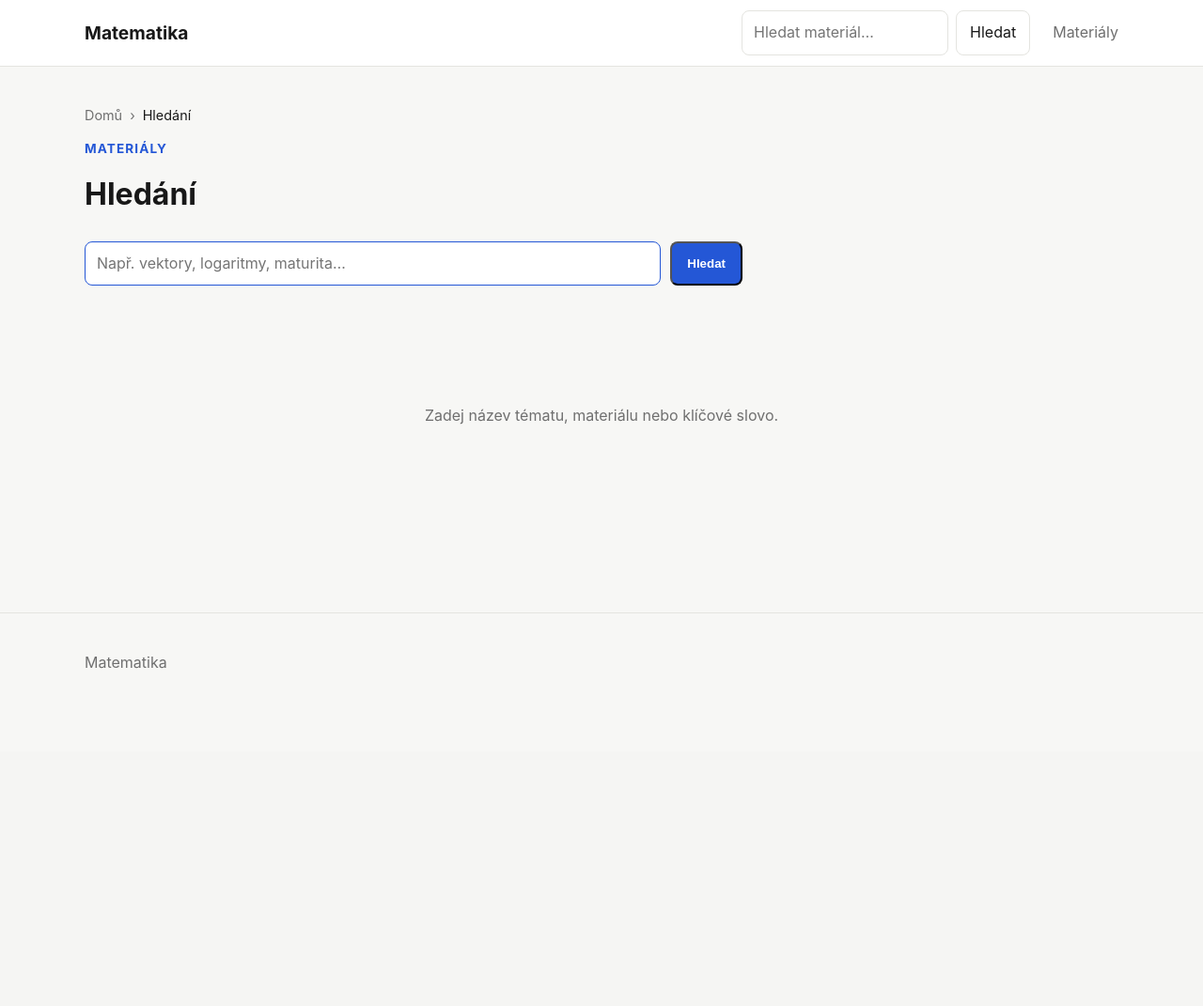
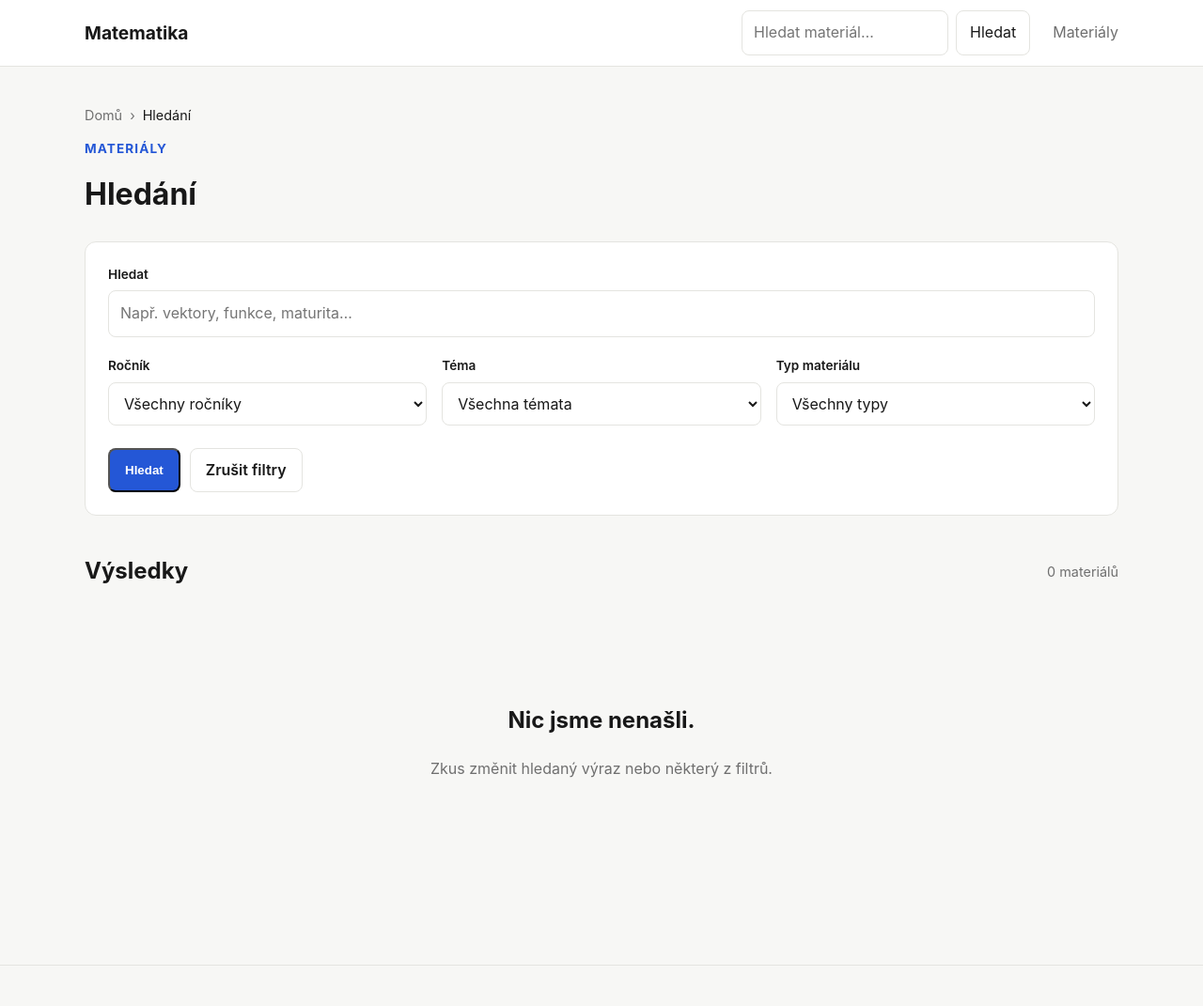
Before and after one commit to Werdna09/matematika-web, a Django app: page /hledat/ in a window 1280 px wide. Shown: the top 1071 px of the page at 94% size. Before the commit the page ends 712 px from the top, so only its background shows below. Run offline with Django 5.2, Linux system fonts and the light colour scheme; data that the repository does not hold is empty.

Commit message:
Add search filters

```diff
--- a/materials/views.py
+++ b/materials/views.py
@@ -1,6 +1,5 @@
+from django.db.models import Q
 from django.shortcuts import get_object_or_404, render
-from django.db.models import Q
-
 
 from .models import Grade, Material, MaterialType, Topic
 
@@ -77,29 +76,54 @@ def material_detail(request, slug):
 def search(request):
     query = request.GET.get("q", "").strip()
 
-    materials = Material.objects.none()
+    selected_grade = request.GET.get("grade", "")
+    selected_topic = request.GET.get("topic", "")
+    selected_type = request.GET.get("type", "")
+
+    materials = (
+        Material.objects.filter(
+            status=Material.Status.PUBLISHED,
+        )
+        .select_related(
+            "topic",
+            "material_type",
+        )
+        .prefetch_related(
+            "grades",
+            "tags",
+        )
+    )
 
     if query:
-        materials = (
-            Material.objects.filter(
-                Q(title__icontains=query)
-                | Q(description__icontains=query)
-                | Q(topic__name__icontains=query)
-                | Q(material_type__name__icontains=query)
-                | Q(tags__name__icontains=query)
-                | Q(grades__name__icontains=query),
-                status=Material.Status.PUBLISHED,
-            )
-            .select_related(
-                "topic",
-                "material_type",
-            )
-            .prefetch_related(
-                "grades",
-                "tags",
-            )
-            .distinct()
+        materials = materials.filter(
+            Q(title__icontains=query)
+            | Q(description__icontains=query)
+            | Q(topic__name__icontains=query)
+            | Q(material_type__name__icontains=query)
+            | Q(tags__name__icontains=query)
+            | Q(grades__name__icontains=query)
         )
+
+    if selected_grade:
+        materials = materials.filter(
+            grades__id=selected_grade
+        )
+
+    if selected_topic:
+        materials = materials.filter(
+            topic__id=selected_topic
+        )
+
+    if selected_type:
+        materials = materials.filter(
+            material_type__id=selected_type
+        )
+
+    materials = materials.distinct()
+
+    grades = Grade.objects.all()
+    topics = Topic.objects.all()
+    material_types = MaterialType.objects.all()
 
     return render(
         request,
@@ -107,5 +131,27 @@ def search(request):
         {
             "query": query,
             "materials": materials,
+
+            "grades": grades,
+            "topics": topics,
+            "material_types": material_types,
+
+            "selected_grade_id": (
+                int(selected_grade)
+                if selected_grade.isdigit()
+                else None
+            ),
+
+            "selected_topic_id": (
+                int(selected_topic)
+                if selected_topic.isdigit()
+                else None
+            ),
+
+            "selected_type_id": (
+                int(selected_type)
+                if selected_type.isdigit()
+                else None
+            ),
         },
     )
--- a/static/css/style.css
+++ b/static/css/style.css
@@ -707,3 +707,112 @@ section {
     }
 
 }
+
+.filter-form {
+    padding: 24px;
+
+    background: var(--surface);
+
+    border: 1px solid var(--border);
+    border-radius: var(--radius);
+
+    margin-bottom: 40px;
+}
+
+
+.filter-search {
+    margin-bottom: 20px;
+}
+
+
+.filter-search label,
+.filter-field label {
+    display: block;
+
+    margin-bottom: 6px;
+
+    font-size: 0.85rem;
+    font-weight: 600;
+}
+
+
+.filter-search input,
+.filter-field select {
+    width: 100%;
+
+    padding: 11px 12px;
+
+    background: var(--surface);
+    color: var(--text);
+
+    border: 1px solid var(--border);
+    border-radius: 8px;
+
+    font: inherit;
+
+    outline: none;
+}
+
+
+.filter-search input:focus,
+.filter-field select:focus {
+    border-color: var(--accent);
+}
+
+
+.filter-grid {
+    display: grid;
+
+    grid-template-columns:
+        repeat(3, 1fr);
+
+    gap: 16px;
+}
+
+
+.filter-actions {
+    display: flex;
+
+    gap: 10px;
+
+    margin-top: 24px;
+}
+
+
+.search-results-header {
+    display: flex;
+    align-items: center;
+    justify-content: space-between;
+
+    margin-bottom: 18px;
+}
+
+
+.search-results-header h2 {
+    margin: 0;
+}
+
+
+.search-results-header span {
+    color: var(--muted);
+    font-size: 0.9rem;
+}
+
+
+@media (max-width: 750px) {
+
+    .filter-grid {
+        grid-template-columns: 1fr;
+    }
+
+
+    .filter-actions {
+        flex-direction: column;
+    }
+
+
+    .filter-actions .button {
+        text-align: center;
+    }
+
+}
--- a/templates/materials/search.html
+++ b/templates/materials/search.html
@@ -38,16 +38,130 @@
 <form
     action="{% url 'materials:search' %}"
     method="get"
-    class="search-page-form"
+    class="filter-form"
 >
 
+    <div class="filter-search">
+
+        <label for="search">
+            Hledat
+        </label>
+
         <input
+            id="search"
             type="search"
             name="q"
             value="{{ query }}"
-        placeholder="Např. vektory, logaritmy, maturita…"
-        autofocus
+            placeholder="Např. vektory, funkce, maturita…"
         >
+
+    </div>
+
+
+    <div class="filter-grid">
+
+        <div class="filter-field">
+
+            <label for="grade">
+                Ročník
+            </label>
+
+            <select
+                id="grade"
+                name="grade"
+            >
+
+                <option value="">
+                    Všechny ročníky
+                </option>
+
+                {% for grade in grades %}
+
+                    <option
+                        value="{{ grade.id }}"
+                        {% if grade.id == selected_grade_id %}
+                            selected
+                        {% endif %}
+                    >
+                        {{ grade.name }}
+                    </option>
+
+                {% endfor %}
+
+            </select>
+
+        </div>
+
+
+        <div class="filter-field">
+
+            <label for="topic">
+                Téma
+            </label>
+
+            <select
+                id="topic"
+                name="topic"
+            >
+
+                <option value="">
+                    Všechna témata
+                </option>
+
+                {% for topic in topics %}
+
+                    <option
+                        value="{{ topic.id }}"
+                        {% if topic.id == selected_topic_id %}
+                            selected
+                        {% endif %}
+                    >
+                        {{ topic.name }}
+                    </option>
+
+                {% endfor %}
+
+            </select>
+
+        </div>
+
+
+        <div class="filter-field">
+
+            <label for="type">
+                Typ materiálu
+            </label>
+
+            <select
+                id="type"
+                name="type"
+            >
+
+                <option value="">
+                    Všechny typy
+                </option>
+
+                {% for material_type in material_types %}
+
+                    <option
+                        value="{{ material_type.id }}"
+                        {% if material_type.id == selected_type_id %}
+                            selected
+                        {% endif %}
+                    >
+                        {{ material_type.name }}
+                    </option>
+
+                {% endfor %}
+
+            </select>
+
+        </div>
+
+    </div>
+
+
+    <div class="filter-actions">
 
         <button
             type="submit"
@@ -56,14 +170,34 @@
             Hledat
         </button>
 
+        <a
+            href="{% url 'materials:search' %}"
+            class="button button-secondary"
+        >
+            Zrušit filtry
+        </a>
+
+    </div>
+
 </form>
 
 
-{% if query %}
+<div class="search-results-header">
 
-    <p class="search-info">
-        Výsledky hledání pro „{{ query }}“
-    </p>
+    <h2>
+        Výsledky
+    </h2>
+
+    <span>
+        {{ materials|length }}
+        {% if materials|length == 1 %}
+            materiál
+        {% else %}
+            materiálů
+        {% endif %}
+    </span>
+
+</div>
 
 
 <div class="material-list">
@@ -127,7 +261,7 @@
             </h2>
 
             <p>
-                    Zkus jiné nebo obecnější hledané slovo.
+                Zkus změnit hledaný výraz nebo některý z filtrů.
             </p>
 
         </div>
@@ -136,17 +270,4 @@
 
 </div>
 
-
-{% else %}
-
-    <div class="empty-state">
-
-        <p>
-            Zadej název tématu, materiálu nebo klíčové slovo.
-        </p>
-
-    </div>
-
-{% endif %}
-
 {% endblock %}
```
Lines whose indentation alone changed are shown as unchanged.
